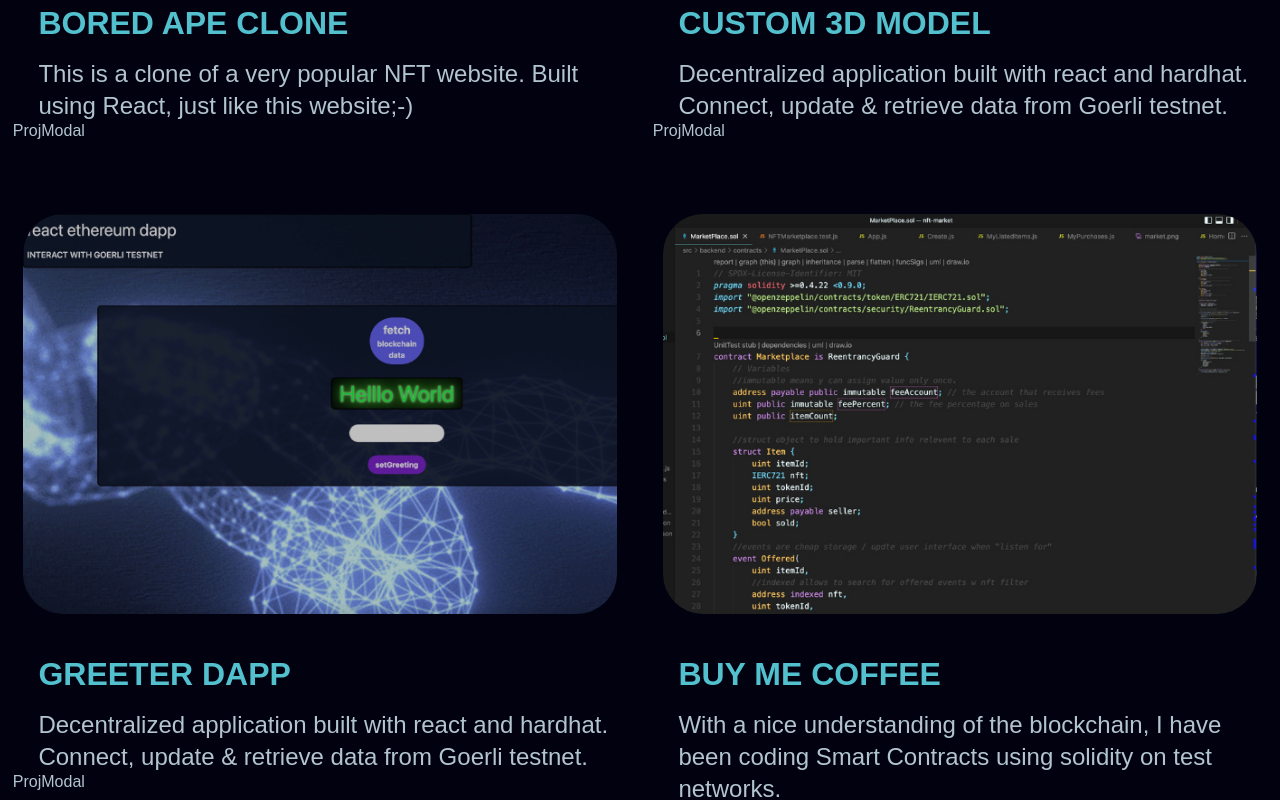
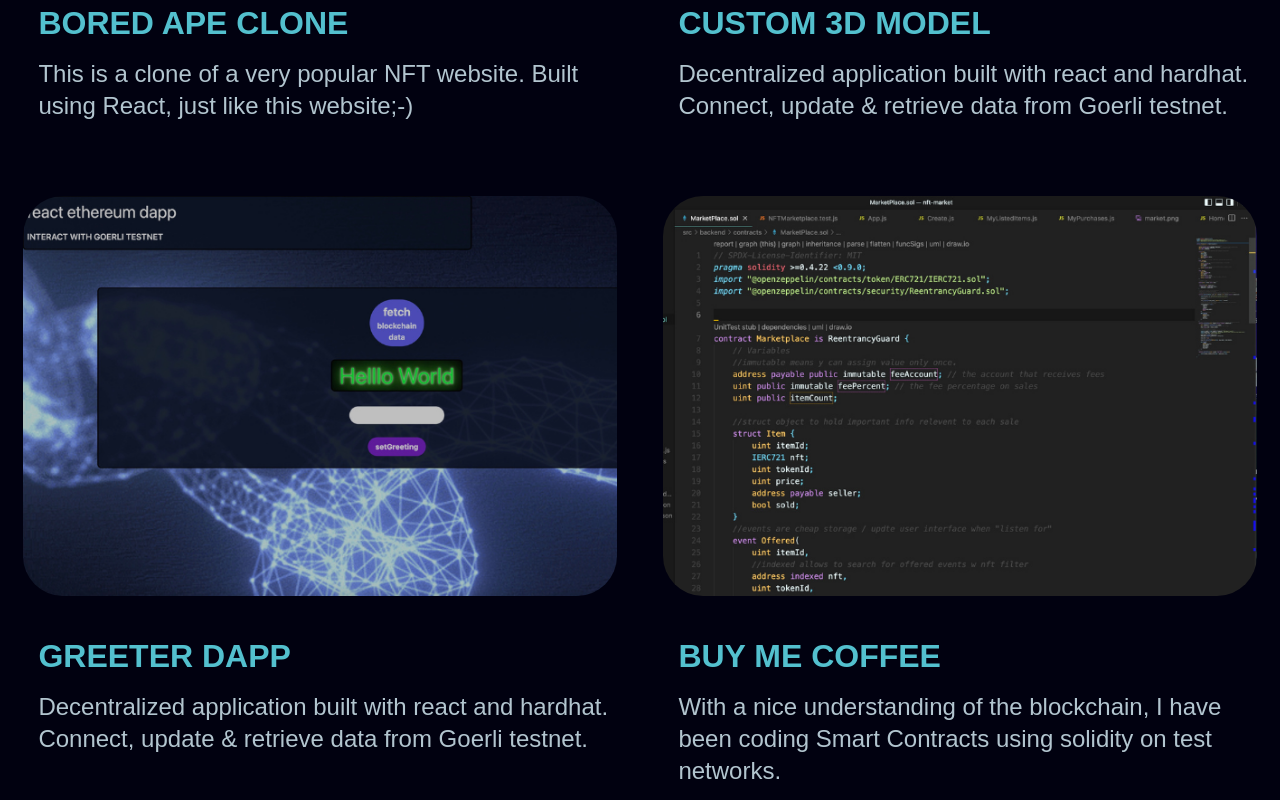
Before and after one commit to dhaedream/spring-22-portfolio, a React (Create React App) app: page / in a window 1280 px wide. Shown: the part 2780-3580 px from the top of the page. Built offline with nearby package versions, Linux system fonts and the light colour scheme.

Commit message:
modal is functional + needs styling

```diff
--- a/src/components/proj-modal/ProjModal.jsx
+++ b/src/components/proj-modal/ProjModal.jsx
@@ -1,9 +1,18 @@
 import React from "react";
+import demo from "../../assets/greeter.png";
 import "./projmodal.css";
 
-const ProjModal = ({ open }) => {
+const ProjModal = ({ open, onClose }) => {
+  console.log(`${demo}`);
   if (!open) return null;
-  return <div>ProjModal</div>;
+  return (
+    <div className="modal_overlay">
+      <div className="modal_container">
+        <img src={demo} alt="" />
+        <p onClick={onClose}>X</p>
+      </div>
+    </div>
+  );
 };
 
 export default ProjModal;
--- a/src/components/project/Project.jsx
+++ b/src/components/project/Project.jsx
@@ -2,16 +2,16 @@ import React, { useState } from "react";
 import ProjModal from "../proj-modal/ProjModal";
 
 const Project = (props) => {
-  const [openModal, setOpenModal] = useState(true);
+  const [openModal, setOpenModal] = useState(false);
 
   return (
     <div className="projects_single-container">
       <img className="projects_img" src={props.details.img} alt="boredApe" />
       <div className="projects_description-wrapper">
-        <h3>{props.details.title}</h3>
+        <h3 onClick={() => setOpenModal(true)}>{props.details.title}</h3>
         <p>{props.details.description}</p>
       </div>
-      <ProjModal open={openModal} />
+      <ProjModal open={openModal} onClose={() => setOpenModal(false)} />
     </div>
   );
 };
```
Also changed, not shown: src/containers/projects-container/ProjCont.jsx (+6 -1 lines).
